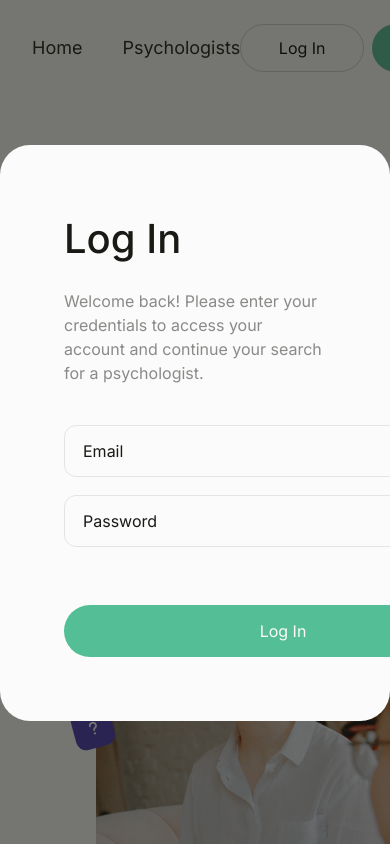
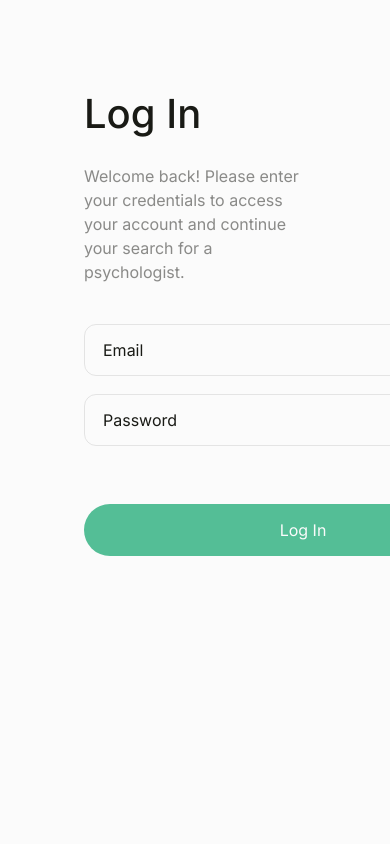
Before and after one commit to Hezaarfenn/Psychologists_Services, a React (Vite) app: page / in a window 390 px wide. Both pictures are taken after a click on the button "Log In". Shown: the top 844 px of the page. Built offline with nearby package versions, Linux system fonts and the light colour scheme; no server answers.

Commit message:
modal responsive finished

```diff
--- a/src/components/AuthModal/AuthModal.jsx
+++ b/src/components/AuthModal/AuthModal.jsx
@@ -7,8 +7,8 @@ const AuthModal = ({ isOpen, onRequestClose, children }) => {
     <Modal
       isOpen={isOpen}
       onRequestClose={onRequestClose}
-      className="max-w-[566px] w-full bg-[#FBFBFB] p-16 rounded-[30px] mx-auto my-[145px] outline-none"
-      overlayClassName="fixed inset-0 bg-[#191A15]/60"
+      className="w-full h-full md:max-w-[566px] md:h-auto bg-[#FBFBFB] p-6 md:p-16 md:rounded-[30px] outline-none overflow-auto"
+      overlayClassName="fixed inset-0 bg-[#191A15]/60 z-50 flex justify-center items-center"
     >
       {children}
     </Modal>
--- a/src/components/Header/Header.jsx
+++ b/src/components/Header/Header.jsx
@@ -12,7 +12,8 @@ const Header = () => {
 
   return (
     <>
-      <section className="max-w-[1440px] min-w-[768] mx-auto flex items-center justify-between pt-6 px-8">
+      <section className="max-w-[1440px] min-w-[768] mx-auto flex flex-col md:flex-row items-center justify-between pt-6 px-8">
+        <div className="flex items-center gap-[130px]">
           <Link to="/">
             <img width="218" height="28" src={logo} alt="logo" />
           </Link>
@@ -25,8 +26,9 @@ const Header = () => {
               <NavLink to="/psychologists">Psychologists</NavLink>
             </li>
           </ul>
+        </div>
 
-        <ul className="flex gap-2">
+        <ul className="flex gap-2 mt-5 md:mt-0">
           <li className="w-[124px] h-12 border border-[#191A15]/20 hover:bg-gray-300 hover:border-transparent rounded-[30px] cursor-pointer flex items-center justify-center">
             <button
               onClick={() => setIsLoginOpen(true)}
--- a/src/components/Login/Login.jsx
+++ b/src/components/Login/Login.jsx
@@ -1,6 +1,6 @@
 const Login = ({ onClose }) => {
   return (
-    <section className="relative">
+    <section className="relative p-15 md:p-0">
       <div className="flex flex-col gap-5">
         <h1 className="text-[40px] text-[#191A15] font-medium">Log In</h1>
         <p className="text-[16px] text-[#191A15]/50 font-normal">
@@ -25,7 +25,7 @@ const Login = ({ onClose }) => {
       </div>
 
       {/* X ikonu */}
-      <div className="absolute top-[-40px] left-[444px]">
+      <div className="absolute top-[-10px] left-[610px] md:top-[-40px] md:left-[444px]">
         <svg
           width="32"
           height="32"
--- a/src/components/Registration/Registration.jsx
+++ b/src/components/Registration/Registration.jsx
@@ -1,6 +1,6 @@
 const Registiration = ({ onClose }) => {
   return (
-    <section className="relative">
+    <section className="relative p-15 md:p-0">
       <div className="flex flex-col gap-5">
         <h1 className="text-[40px] text-[#191A15] font-medium">
           Registiration
@@ -33,7 +33,7 @@ const Registiration = ({ onClose }) => {
       </div>
 
       {/* X ikonu */}
-      <div className="absolute top-[-40px] left-[444px]">
+      <div className="absolute top-[-10px] left-[610px] md:top-[-40px] md:left-[444px]">
         <svg
           width="32"
           height="32"
```
Lines whose indentation alone changed are shown as unchanged.
